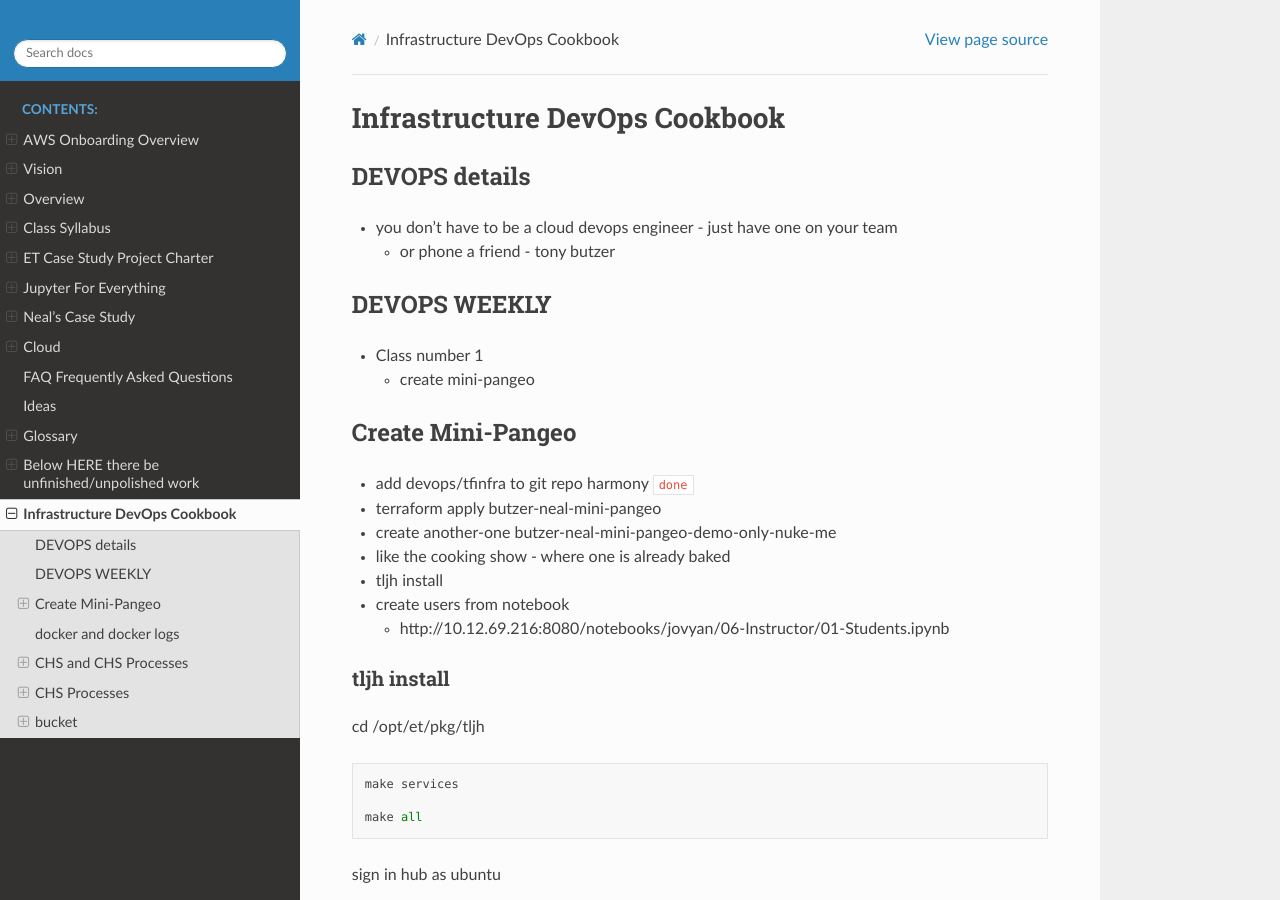
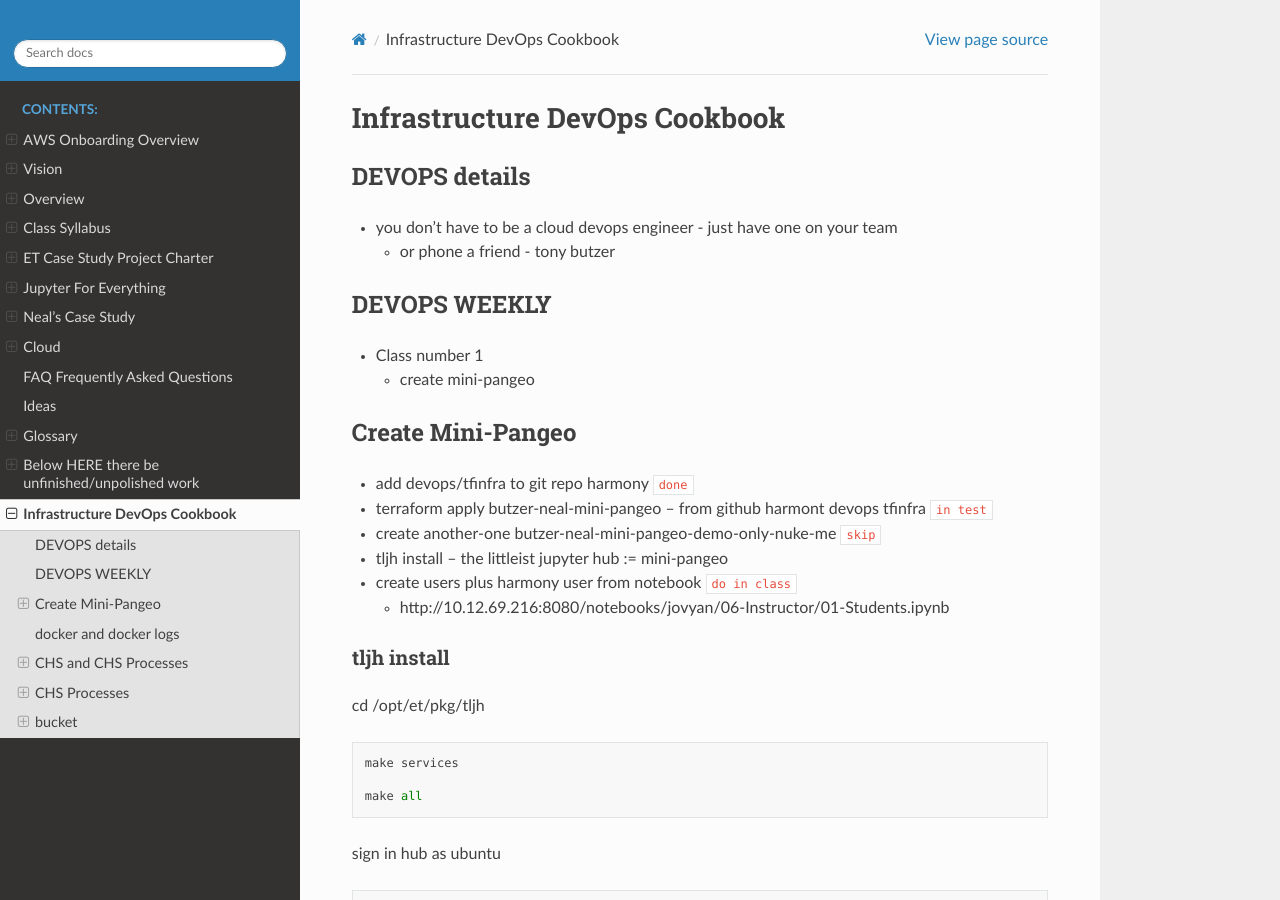
Before and after one commit to tonybutzer/harmony, a Sphinx documentation site: the page built from documentation/source/27DEVOPS.md, in a window 1280 px wide and 900 px high. Built offline with Sphinx 7.4.7 and the Read the Docs theme 2.0.0, drawn with Linux system fonts in a browser that asks for light colours; pages that are not in the unit, such as notebooks, are missing from menus.

Commit message:
automatic git update from Makefile

```diff
--- a/documentation/source/27DEVOPS.md
+++ b/documentation/source/27DEVOPS.md
@@ -12,11 +12,10 @@
 ## Create Mini-Pangeo
 
 - add devops/tfinfra to git repo harmony `done`
-- terraform apply butzer-neal-mini-pangeo
-- create another-one  butzer-neal-mini-pangeo-demo-only-nuke-me
-- like the cooking show - where one is already baked
-- tljh install
-- create users from notebook
+- terraform apply butzer-neal-mini-pangeo -- from github harmont devops tfinfra `in test`
+- create another-one  butzer-neal-mini-pangeo-demo-only-nuke-me `skip`
+- tljh install -- the littleist jupyter hub := mini-pangeo
+- create users plus harmony user from notebook `do in class`
 	- http://10.12.69.216:8080/notebooks/jovyan/06-Instructor/01-Students.ipynb
 
 
```
Also changed, not shown: documentation/source/00weekbyweek.md (+8 -0 lines).
